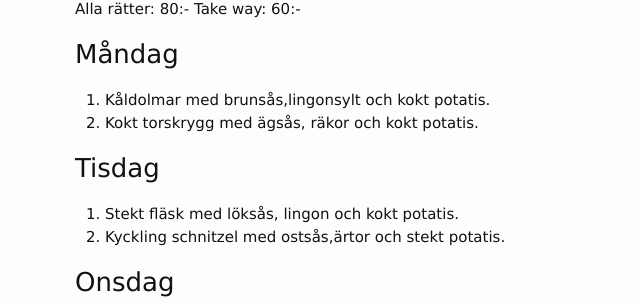
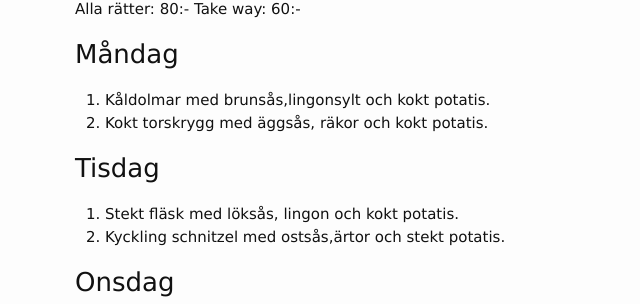
Before and after one commit to FarInn62/farinn62.github.io, a Jekyll site: the page built from lunch.md, in a window 1280 px wide. Shown: the part 187-491 px from the top of the page, without its empty margins (195-835 px from the left). Built offline with Jekyll 4.4.1, drawn with Linux system fonts in a browser that asks for light colours.

Commit message:
Update lunch.md

```diff
--- a/lunch.md
+++ b/lunch.md
@@ -13,7 +13,7 @@ Alla rätter: 80:- Take way: 60:-
 ### Måndag
 
 1. Kåldolmar med brunsås,lingonsylt och kokt potatis.
-2. Kokt torskrygg med ägsås, räkor och kokt potatis.
+2. Kokt torskrygg med äggsås, räkor och kokt potatis.
 
 ### Tisdag
 
```
